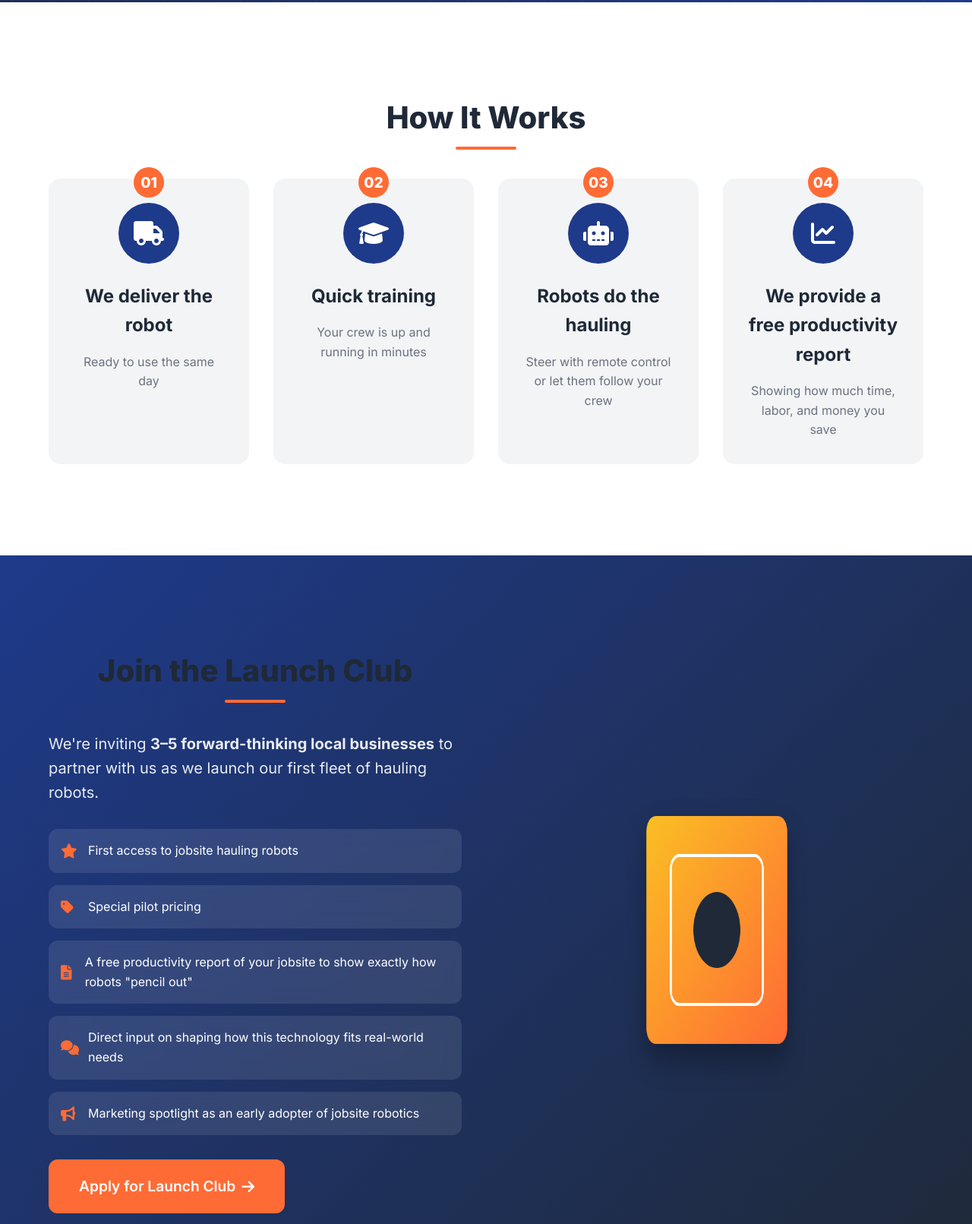
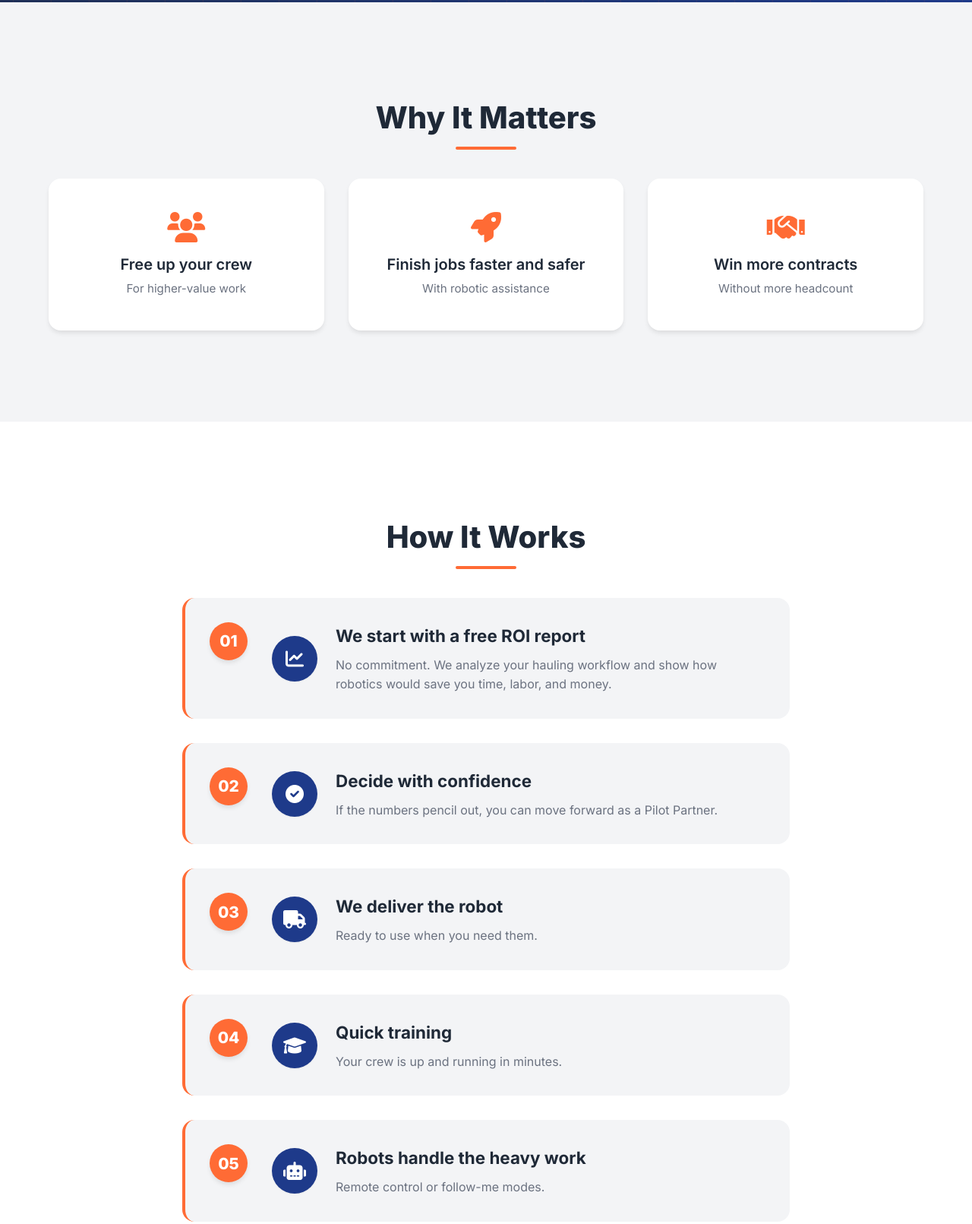
Before and after one commit to Spinnaker-design/landing-page, a plain HTML site: page index.html in a window 1280 px wide. Shown: the part 797-2408 px from the top of the page at 76% size. Drawn offline with Linux system fonts and the light colour scheme.

Commit message:
Revise landing page content and structure for Quark Constructs. Update hero section with new messaging focused on smarter jobsites and increased profits. Introduce a "Why It Matters" section highlighting key benefits of robotics in construction. Replace the Launch Club with a Pilot Partner program, detailing exclusive perks and a streamlined application process. Enhance styles for improved layout and interactivity across sections.

```diff
--- a/index.html
+++ b/index.html
@@ -28,22 +28,18 @@
                     <span class="logo-subtitle">CONSTRUCTS</span>
                 </div>
                 <h1 class="hero-title">
-                    <span class="title-line">THE FUTURE OF JOBSITE</span>
-                    <span class="title-line highlight">PRODUCTIVITY</span>
-                    <span class="title-line">STARTING WITH HAULING</span>
+                    <span class="title-line">SMARTER JOBSITES.</span>
+                    <span class="title-line highlight">BIGGER PROFITS.</span>
                 </h1>
                 <p class="hero-subtitle">
-                    Rent hauling robots that boost efficiency, protect your crew, and increase margins.
+                    Quark Constructs is a <strong>robotics rental company launching in Seattle</strong>, starting with hauling robots that make worksites more productive, safer, and more profitable.
                 </p>
                 <div class="hero-cta">
-                    <a href="#launch-club" class="primary-button">
-                        <span>Join Launch Club</span>
+                    <a href="#contact" class="primary-button">
+                        <span>Get a Free ROI Report</span>
                         <i class="fas fa-arrow-right"></i>
                     </a>
-                    <a href="#how-it-works" class="secondary-button">
-                        <span>See How It Works</span>
-                        <i class="fas fa-play"></i>
-                    </a>
+                    <p class="hero-cta-subtitle">See how robotics can cut labor costs and boost margins <em>before you commit.</em></p>
                 </div>
             </div>
             <div class="hero-visual">
@@ -78,95 +74,142 @@
         </div>
     </section>
 
-
+    <!-- Why It Matters Section -->
+    <section class="why-matters">
+        <div class="container">
+            <h2 class="section-title">Why It Matters</h2>
+            <div class="benefits-grid">
+                <div class="benefit-item">
+                    <i class="fas fa-users"></i>
+                    <h3>Free up your crew</h3>
+                    <p>For higher-value work</p>
+                </div>
+                <div class="benefit-item">
+                    <i class="fas fa-rocket"></i>
+                    <h3>Finish jobs faster and safer</h3>
+                    <p>With robotic assistance</p>
+                </div>
+                <div class="benefit-item">
+                    <i class="fas fa-handshake"></i>
+                    <h3>Win more contracts</h3>
+                    <p>Without more headcount</p>
+                </div>
+            </div>
+        </div>
+    </section>
 
     <!-- How It Works Section -->
     <section id="how-it-works" class="how-it-works">
         <div class="container">
             <h2 class="section-title">How It Works</h2>
-            <div class="steps-container">
-                <div class="step">
+            <div class="steps-list">
+                <div class="step-item">
                     <div class="step-number">01</div>
+                    <div class="step-content">
+                        <div class="step-icon">
+                            <i class="fas fa-chart-line"></i>
+                        </div>
+                        <div class="step-text">
+                            <h3>We start with a free ROI report</h3>
+                            <p>No commitment. We analyze your hauling workflow and show how robotics would save you time, labor, and money.</p>
+                        </div>
+                    </div>
+                </div>
+                <div class="step-item">
+                    <div class="step-number">02</div>
+                    <div class="step-content">
+                        <div class="step-icon">
+                            <i class="fas fa-check-circle"></i>
+                        </div>
+                        <div class="step-text">
+                            <h3>Decide with confidence</h3>
+                            <p>If the numbers pencil out, you can move forward as a Pilot Partner.</p>
+                        </div>
+                    </div>
+                </div>
+                <div class="step-item">
+                    <div class="step-number">03</div>
+                    <div class="step-content">
                         <div class="step-icon">
                             <i class="fas fa-truck"></i>
                         </div>
+                        <div class="step-text">
                             <h3>We deliver the robot</h3>
-                    <p>Ready to use the same day</p>
+                            <p>Ready to use when you need them.</p>
                         </div>
-                <div class="step">
-                    <div class="step-number">02</div>
+                    </div>
+                </div>
+                <div class="step-item">
+                    <div class="step-number">04</div>
+                    <div class="step-content">
                         <div class="step-icon">
                             <i class="fas fa-graduation-cap"></i>
                         </div>
+                        <div class="step-text">
                             <h3>Quick training</h3>
-                    <p>Your crew is up and running in minutes</p>
+                            <p>Your crew is up and running in minutes.</p>
                         </div>
-                <div class="step">
-                    <div class="step-number">03</div>
+                    </div>
+                </div>
+                <div class="step-item">
+                    <div class="step-number">05</div>
+                    <div class="step-content">
                         <div class="step-icon">
                             <i class="fas fa-robot"></i>
                         </div>
-                    <h3>Robots do the hauling</h3>
-                    <p>Steer with remote control or let them follow your crew</p>
+                        <div class="step-text">
+                            <h3>Robots handle the heavy work</h3>
+                            <p>Remote control or follow-me modes.</p>
                         </div>
-                <div class="step">
-                    <div class="step-number">04</div>
-                    <div class="step-icon">
-                        <i class="fas fa-chart-line"></i>
                     </div>
-                    <h3>We provide a free productivity report</h3>
-                    <p>Showing how much time, labor, and money you save</p>
                 </div>
             </div>
         </div>
     </section>
 
-    <!-- Launch Club Section -->
-    <section id="launch-club" class="launch-club">
+    <!-- Pilot Partner Perks Section -->
+    <section id="pilot-partners" class="pilot-partners">
         <div class="container">
-            <div class="launch-content">
-                <div class="launch-text">
-                    <h2 class="section-title">Join the Launch Club</h2>
-                    <p class="launch-subtitle">
-                        We're inviting <strong>3–5 forward-thinking local businesses</strong> to partner with us as we launch our first fleet of hauling robots.
-                    </p>
-                    <div class="benefits-list">
-                        <div class="benefit-item">
-                            <i class="fas fa-star"></i>
-                            <span>First access to jobsite hauling robots</span>
+            <h2 class="section-title">Pilot Partner Perks</h2>
+            <div class="perks-grid">
+                <div class="perk-card">
+                    <div class="perk-icon">
+                        <i class="fas fa-chart-line"></i>
                     </div>
-                        <div class="benefit-item">
+                    <h3>Free ROI Report</h3>
+                    <p>Get a detailed analysis of your potential savings before you commit to anything.</p>
+                    <div class="perk-badge">Exclusive</div>
+                </div>
+                <div class="perk-card">
+                    <div class="perk-icon">
                         <i class="fas fa-tag"></i>
-                            <span>Special pilot pricing</span>
                     </div>
-                        <div class="benefit-item">
-                            <i class="fas fa-file-alt"></i>
-                            <span>A free productivity report of your jobsite to show exactly how robots "pencil out"</span>
+                    <h3>Special Pricing</h3>
+                    <p>Access to pilot partner rates that won't be available once we launch publicly.</p>
+                    <div class="perk-badge">Limited Time</div>
                 </div>
-                        <div class="benefit-item">
+                <div class="perk-card">
+                    <div class="perk-icon">
                         <i class="fas fa-comments"></i>
-                            <span>Direct input on shaping how this technology fits real-world needs</span>
                     </div>
-                        <div class="benefit-item">
+                    <h3>Direct Input</h3>
+                    <p>Help shape our product design and features based on your real-world needs.</p>
+                    <div class="perk-badge">Influence</div>
+                </div>
+                <div class="perk-card">
+                    <div class="perk-icon">
                         <i class="fas fa-bullhorn"></i>
-                            <span>Marketing spotlight as an early adopter of jobsite robotics</span>
+                    </div>
+                    <h3>Early Adopter Spotlight</h3>
+                    <p>Be featured as a pioneering company leading the robotics revolution in construction.</p>
+                    <div class="perk-badge">Recognition</div>
                 </div>
             </div>
+            <div class="perks-cta">
                 <a href="#contact" class="primary-button large">
-                        <span>Apply for Launch Club</span>
+                    <span>Apply for Your Free ROI Report</span>
                     <i class="fas fa-arrow-right"></i>
                 </a>
-                </div>
-                <div class="launch-visual">
-                    <div class="robot-showcase">
-                        <div class="robot-container">
-                            <div class="robot-model">
-                                <div class="robot-frame"></div>
-                                <div class="robot-details"></div>
-                            </div>
-                        </div>
-                    </div>
-                </div>
             </div>
         </div>
     </section>
@@ -211,9 +254,9 @@
     <section id="contact" class="contact">
         <div class="container">
             <div class="contact-content">
-                <h2 class="section-title">Take the Lead</h2>
+                <h2 class="section-title">Lead the Way</h2>
                 <p class="contact-subtitle">
-                    Spots are limited to just <strong>3–5 companies</strong>. Don't miss your chance to be at the forefront of jobsite innovation.
+                    Limited to <strong>3 companies only</strong>.
                 </p>
                 <form class="contact-form">
                     <div class="form-group">
@@ -241,7 +284,7 @@
                         <textarea id="message" name="message" placeholder="Tell us about your jobsite and how robots could help..." rows="4"></textarea>
                     </div>
                     <button type="submit" class="primary-button large full-width">
-                        <span>Submit Launch Club Application</span>
+                        <span>Apply for Your Free ROI Report</span>
                         <i class="fas fa-paper-plane"></i>
                     </button>
                 </form>
@@ -259,7 +302,7 @@
                 </div>
                 <div class="footer-links">
                     <a href="#how-it-works">How It Works</a>
-                    <a href="#launch-club">Launch Club</a>
+                    <a href="#pilot-partners">Pilot Partners</a>
                     <a href="#contact">Contact</a>
                 </div>
             </div>
--- a/styles.css
+++ b/styles.css
@@ -193,8 +193,16 @@ body {
 
 .hero-cta {
     display: flex;
+    flex-direction: column;
     gap: 1rem;
-    flex-wrap: wrap;
+    align-items: flex-start;
+}
+
+.hero-cta-subtitle {
+    font-size: 0.95rem;
+    color: rgba(255, 255, 255, 0.8);
+    margin-top: 0.5rem;
+    font-style: italic;
 }
 
 .primary-button {
@@ -405,48 +413,203 @@ body {
     background: var(--white);
 }
 
-.steps-container {
-    display: grid;
-    grid-template-columns: repeat(auto-fit, minmax(250px, 1fr));
-    gap: 2rem;
+.steps-list {
+    max-width: 800px;
+    margin: 3rem auto 0;
 }
 
-.step {
-    text-align: center;
+.step-item {
+    display: flex;
+    align-items: flex-start;
+    gap: 2rem;
     padding: 2rem;
+    margin-bottom: 2rem;
     background: var(--light-gray);
     border-radius: 16px;
     position: relative;
     transition: all 0.3s ease;
+    border-left: 4px solid var(--primary-orange);
 }
 
-.step:hover {
+.step-item:hover {
     background: var(--white);
-    transform: translateY(-5px);
+    transform: translateX(10px);
     box-shadow: var(--shadow-lg);
+    border-left-color: var(--primary-blue);
 }
 
 .step-number {
-    position: absolute;
-    top: -15px;
-    left: 50%;
-    transform: translateX(-50%);
     background: var(--primary-orange);
     color: var(--white);
-    width: 40px;
-    height: 40px;
+    width: 50px;
+    height: 50px;
     border-radius: 50%;
     display: flex;
     align-items: center;
     justify-content: center;
     font-weight: 800;
-    font-size: 1.2rem;
+    font-size: 1.3rem;
+    flex-shrink: 0;
+    box-shadow: var(--shadow-md);
+}
+
+.step-content {
+    display: flex;
+    align-items: center;
+    gap: 1.5rem;
+    flex: 1;
 }
 
 .step-icon {
+    width: 60px;
+    height: 60px;
+    background: var(--primary-blue);
+    border-radius: 50%;
+    display: flex;
+    align-items: center;
+    justify-content: center;
+    font-size: 1.5rem;
+    color: var(--white);
+    flex-shrink: 0;
+    box-shadow: var(--shadow-sm);
+}
+
+.step-text {
+    flex: 1;
+}
+
+.step-text h3 {
+    font-size: 1.4rem;
+    font-weight: 700;
+    margin-bottom: 0.5rem;
+    color: var(--dark-gray);
+}
+
+.step-text p {
+    color: #6b7280;
+    line-height: 1.6;
+    margin: 0;
+}
+
+/* Why It Matters Section */
+.why-matters {
+    padding: var(--section-padding);
+    background: var(--light-gray);
+}
+
+.benefits-grid {
+    display: grid;
+    grid-template-columns: repeat(auto-fit, minmax(280px, 1fr));
+    gap: 2rem;
+    margin-top: 3rem;
+}
+
+.benefits-grid .benefit-item {
+    text-align: center;
+    padding: 2rem;
+    background: var(--white);
+    border-radius: 16px;
+    box-shadow: var(--shadow-md);
+    transition: transform 0.3s ease, box-shadow 0.3s ease;
+    overflow: hidden;
+    word-wrap: break-word;
+    min-height: 200px;
+    display: flex;
+    flex-direction: column;
+    justify-content: center;
+}
+
+.benefits-grid .benefit-item:hover {
+    transform: translateY(-5px);
+    box-shadow: var(--shadow-lg);
+}
+
+.benefits-grid .benefit-item i {
+    font-size: 2.5rem;
+    color: var(--primary-orange);
+    margin-bottom: 1rem;
+    display: block;
+    line-height: 1;
+}
+
+.benefits-grid .benefit-item h3 {
+    font-size: 1.25rem;
+    font-weight: 600;
+    margin-bottom: 0.5rem;
+    color: var(--dark-gray);
+    line-height: 1.3;
+    word-wrap: break-word;
+}
+
+.benefits-grid .benefit-item p {
+    color: #6b7280;
+    font-size: 0.95rem;
+    line-height: 1.4;
+    word-wrap: break-word;
+}
+
+/* Pilot Partners Section */
+.pilot-partners {
+    padding: var(--section-padding);
+    background: linear-gradient(135deg, var(--primary-blue) 0%, var(--dark-gray) 100%);
+    color: var(--white);
+    text-align: center;
+}
+
+.pilot-partners .section-title {
+    color: var(--white);
+    text-shadow: 0 2px 4px rgba(0, 0, 0, 0.3);
+}
+
+.perks-grid {
+    display: grid;
+    grid-template-columns: repeat(auto-fit, minmax(280px, 1fr));
+    gap: 2rem;
+    margin: 3rem 0;
+    max-width: 1200px;
+    margin-left: auto;
+    margin-right: auto;
+}
+
+.perk-card {
+    background: rgba(255, 255, 255, 0.15);
+    backdrop-filter: blur(10px);
+    border-radius: 20px;
+    padding: 2.5rem 2rem;
+    text-align: center;
+    position: relative;
+    transition: all 0.3s ease;
+    border: 2px solid rgba(255, 255, 255, 0.3);
+    overflow: hidden;
+    box-shadow: 0 8px 32px rgba(0, 0, 0, 0.3);
+}
+
+.perk-card::before {
+    content: '';
+    position: absolute;
+    top: 0;
+    left: -100%;
+    width: 100%;
+    height: 100%;
+    background: linear-gradient(90deg, transparent, rgba(255, 255, 255, 0.1), transparent);
+    transition: left 0.5s ease;
+}
+
+.perk-card:hover::before {
+    left: 100%;
+}
+
+.perk-card:hover {
+    transform: translateY(-10px);
+    background: rgba(255, 255, 255, 0.25);
+    border-color: rgba(255, 255, 255, 0.5);
+    box-shadow: 0 20px 40px rgba(0, 0, 0, 0.4), 0 0 20px rgba(255, 107, 53, 0.2);
+}
+
+.perk-icon {
     width: 80px;
     height: 80px;
-    background: var(--primary-blue);
+    background: linear-gradient(45deg, var(--primary-orange), var(--accent-yellow));
     border-radius: 50%;
     display: flex;
     align-items: center;
@@ -454,115 +617,50 @@ body {
     margin: 0 auto 1.5rem;
     font-size: 2rem;
     color: var(--white);
+    box-shadow: 0 10px 20px rgba(255, 107, 53, 0.4), 0 0 20px rgba(255, 107, 53, 0.2);
+    transition: all 0.3s ease;
+    border: 2px solid rgba(255, 255, 255, 0.2);
 }
 
-.step h3 {
-    font-size: 1.5rem;
+.perk-card:hover .perk-icon {
+    transform: scale(1.1);
+    box-shadow: 0 15px 30px rgba(255, 107, 53, 0.4);
+}
+
+.perk-card h3 {
+    font-size: 1.4rem;
     font-weight: 700;
     margin-bottom: 1rem;
-    color: var(--dark-gray);
+    color: var(--white);
+    text-shadow: 0 2px 4px rgba(0, 0, 0, 0.3);
 }
 
-.step p {
-    color: #6b7280;
+.perk-card p {
+    color: rgba(255, 255, 255, 0.9);
     line-height: 1.6;
+    margin-bottom: 1.5rem;
+    text-shadow: 0 1px 2px rgba(0, 0, 0, 0.2);
 }
 
-/* Launch Club Section */
-.launch-club {
-    padding: var(--section-padding);
-    background: linear-gradient(135deg, var(--primary-blue) 0%, var(--dark-gray) 100%);
+.perk-badge {
+    position: absolute;
+    top: 1rem;
+    right: 1rem;
+    background: var(--primary-orange);
     color: var(--white);
+    padding: 0.5rem 1rem;
+    border-radius: 20px;
+    font-size: 0.8rem;
+    font-weight: 600;
+    text-transform: uppercase;
+    letter-spacing: 0.5px;
+    box-shadow: 0 4px 12px rgba(255, 107, 53, 0.4);
+    text-shadow: 0 1px 2px rgba(0, 0, 0, 0.2);
 }
 
-.launch-content {
-    display: grid;
-    grid-template-columns: 1fr 1fr;
-    gap: 4rem;
-    align-items: center;
-}
-
-.launch-subtitle {
-    font-size: 1.25rem;
-    margin-bottom: 2rem;
-    opacity: 0.9;
-}
-
-.benefits-list {
-    margin-bottom: 2rem;
-}
-
-.benefit-item {
-    display: flex;
-    align-items: center;
-    gap: 1rem;
-    margin-bottom: 1rem;
-    padding: 1rem;
-    background: rgba(255, 255, 255, 0.1);
-    border-radius: 12px;
-    backdrop-filter: blur(10px);
-}
-
-.benefit-item i {
-    color: var(--primary-orange);
-    font-size: 1.2rem;
-    width: 20px;
-}
-
-.launch-visual {
-    display: flex;
-    justify-content: center;
-    align-items: center;
-}
-
-.robot-showcase {
-    position: relative;
-    width: 300px;
-    height: 300px;
-}
-
-.robot-container {
-    position: relative;
-    width: 100%;
-    height: 100%;
-}
-
-.robot-model {
-    position: relative;
-    width: 100%;
-    height: 100%;
-    background: linear-gradient(45deg, var(--primary-orange), var(--accent-yellow));
-    border-radius: 20px;
-    display: flex;
-    flex-direction: column;
-    align-items: center;
-    justify-content: center;
-    box-shadow: 0 20px 40px rgba(0, 0, 0, 0.3);
-    animation: robot-rotate 10s linear infinite;
-}
-
-@keyframes robot-rotate {
-    0% { transform: rotateY(0deg); }
-    100% { transform: rotateY(360deg); }
-}
-
-.robot-frame {
-    width: 200px;
-    height: 200px;
-    border: 4px solid var(--white);
-    border-radius: 20px;
-    position: relative;
-}
-
-.robot-details {
-    position: absolute;
-    top: 50%;
-    left: 50%;
-    transform: translate(-50%, -50%);
-    width: 100px;
-    height: 100px;
-    background: var(--dark-gray);
-    border-radius: 50%;
+.perks-cta {
+    margin-top: 3rem;
+    text-align: center;
 }
 
 /* Why Hauling Section */
@@ -825,10 +923,29 @@ body {
         max-width: 100px;
     }
 
-    .launch-content,
+    .perks-grid {
+        grid-template-columns: 1fr;
+        gap: 1.5rem;
+        margin: 2rem 0;
+    }
+
+    .perk-card {
+        padding: 2rem 1.5rem;
+    }
+
     .why-content {
         grid-template-columns: 1fr;
         gap: 2rem;
+    }
+
+    .benefits-grid {
+        grid-template-columns: 1fr;
+        gap: 1.5rem;
+    }
+
+    .benefits-grid .benefit-item {
+        padding: 1.5rem;
+        min-height: 180px;
     }
 
     .benefits-visual {
@@ -879,7 +996,24 @@ body {
         grid-template-columns: 1fr;
     }
 
-    .steps-container {
-        grid-template-columns: 1fr;
+    .steps-list {
+        margin: 2rem auto 0;
+    }
+
+    .step-item {
+        flex-direction: column;
+        gap: 1rem;
+        padding: 1.5rem;
+        margin-bottom: 1.5rem;
+    }
+
+    .step-content {
+        flex-direction: column;
+        text-align: center;
+        gap: 1rem;
+    }
+
+    .step-number {
+        align-self: center;
     }
 }
```
Also changed, not shown: 4 other files. Lines whose indentation alone changed are shown as unchanged.
